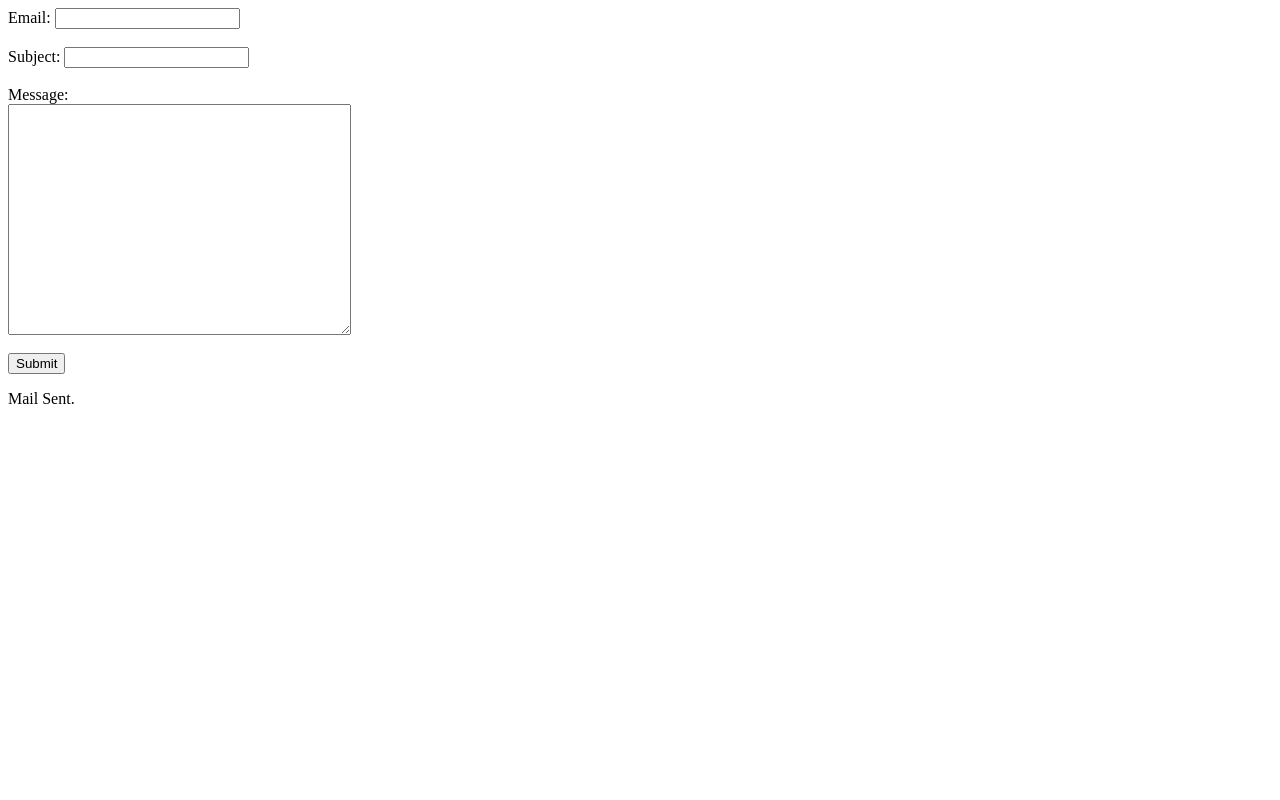
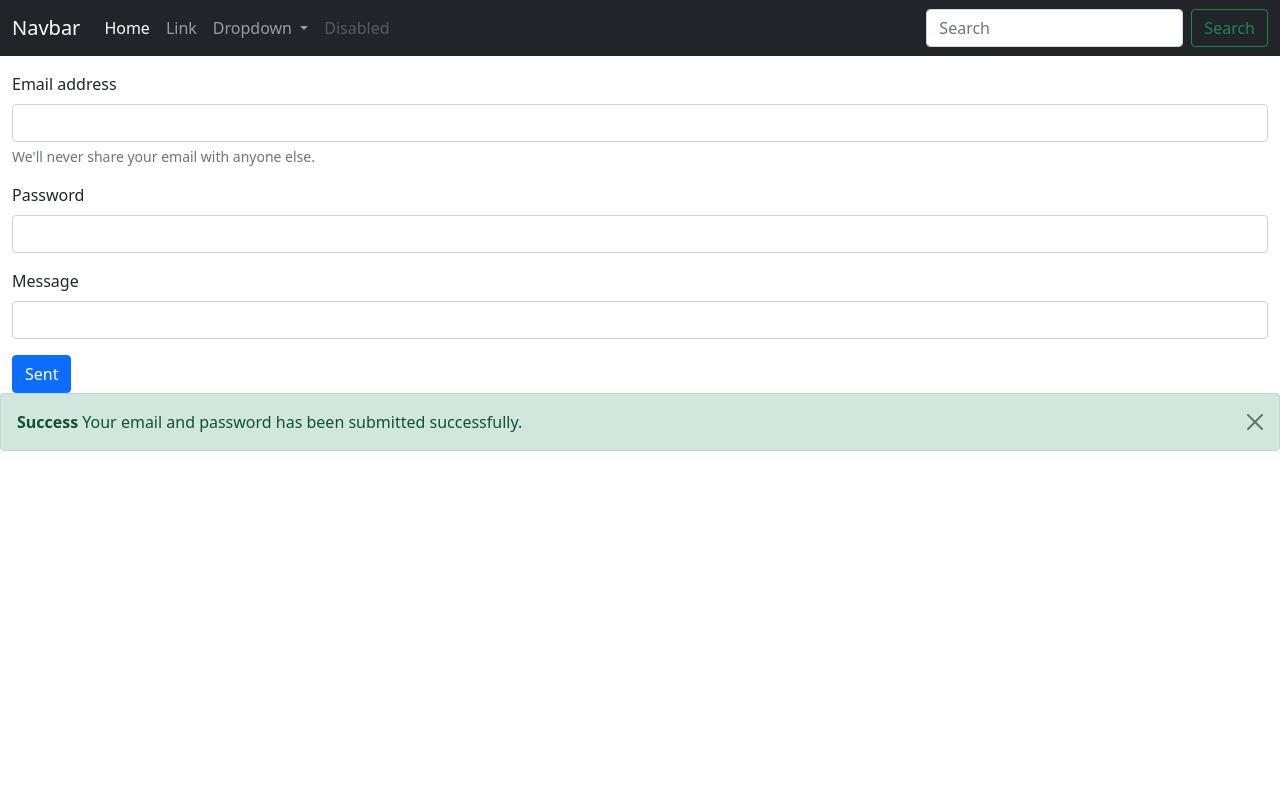
Before and after one commit to nikhilborge/mailtest, a PHP site: page / in a window 1280 px wide. Run offline with PHP 8.4, Linux system fonts and the light colour scheme; data that the repository does not hold is empty.

Commit message:
bootstrap added

```diff
--- a/index.php
+++ b/index.php
@@ -1,8 +1,8 @@
 
 
-<html>
+<!-- <html>
     <body>
-        <form method="post" action="<?php echo $_SERVEr['PHP_SELF']; ?>">
+        <form method="post" action="">
         Email: <input name="email" type="text"/> <br/><br/>
         Subject: <input name="subject" type="text"/><br/><br/>
         Message:<br/>
@@ -10,12 +10,86 @@
         <input type="submit" type="submit"/>
         </form>
     </body>
+</html> -->
+
+<!DOCTYPE html>
+<html lang="en">
+<head>
+    <meta charset="UTF-8">
+    <meta http-equiv="X-UA-Compatible" content="IE=edge">
+    <meta name="viewport" content="width=device-width, initial-scale=1.0">
+    <!-- CSS only -->
+<link href="https://cdn.jsdelivr.net/npm/bootstrap@5.1.0/dist/css/bootstrap.min.css" rel="stylesheet" integrity="sha384-KyZXEAg3QhqLMpG8r+8fhAXLRk2vvoC2f3B09zVXn8CA5QIVfZOJ3BCsw2P0p/We" crossorigin="anonymous">
+<script src="/index.js"></script>
+    <title>Form</title>
+</head>
+<body>
+
+<nav class="navbar navbar-expand-lg navbar-dark bg-dark">
+  <div class="container-fluid">
+    <a class="navbar-brand" href="#">Navbar</a>
+    <button class="navbar-toggler" type="button" data-bs-toggle="collapse" data-bs-target="#navbarSupportedContent" aria-controls="navbarSupportedContent" aria-expanded="false" aria-label="Toggle navigation">
+      <span class="navbar-toggler-icon"></span>
+    </button>
+    <div class="collapse navbar-collapse" id="navbarSupportedContent">
+      <ul class="navbar-nav me-auto mb-2 mb-lg-0">
+        <li class="nav-item">
+          <a class="nav-link active" aria-current="page" href="#">Home</a>
+        </li>
+        <li class="nav-item">
+          <a class="nav-link" href="#">Link</a>
+        </li>
+        <li class="nav-item dropdown">
+          <a class="nav-link dropdown-toggle" href="#" id="navbarDropdown" role="button" data-bs-toggle="dropdown" aria-expanded="false">
+            Dropdown
+          </a>
+          <ul class="dropdown-menu" aria-labelledby="navbarDropdown">
+            <li><a class="dropdown-item" href="#">Action</a></li>
+            <li><a class="dropdown-item" href="#">Another action</a></li>
+            <li><hr class="dropdown-divider"></li>
+            <li><a class="dropdown-item" href="#">Something else here</a></li>
+          </ul>
+        </li>
+        <li class="nav-item">
+          <a class="nav-link disabled" href="#" tabindex="-1" aria-disabled="true">Disabled</a>
+        </li>
+      </ul>
+      <form class="d-flex">
+        <input class="form-control me-2" type="search" placeholder="Search" aria-label="Search">
+        <button class="btn btn-outline-success" type="submit">Search</button>
+      </form>
+    </div>
+  </div>
+</nav>
+
+<div class="container-fluid mt-3 padding">
+<form action="<?php echo $_SERVEr['PHP_SELF']; ?>" method="post">
+  <div class="mb-3">
+    <label for="exampleInputEmail1" class="form-label">Email address</label>
+    <input type="email" name="email" class="form-control" id="exampleInputEmail1" aria-describedby="emailHelp">
+    <div id="emailHelp" class="form-text">We'll never share your email with anyone else.</div>
+  </div>
+  <div class="mb-3">
+    <label for="exampleInputPassword1" class="form-label">Password</label>
+    <input type="text" class="form-control" id="exampleInputPassword1" name="subject">
+  </div>
+
+  <div class="mb-3">
+    <label for="exampleInputPassword1" class="form-label">Message</label>
+    <input type="text" class="form-control" id="exampleInputPassword1" name="message">
+  </div>
+
+  <button type="submit" class="btn btn-primary" name="submit">Sent</button>
+</form>
+</div>
+
+</body>
 </html>
 
 
 
 <?php
-if(isset($_POST['esubmit'])){
+if(isset($_POST['submit'])){
     $to ="nikhilborge3439.nb@gmail.com";
     $subject = $_POST['subject'];
     $message = $_POST['message'];
@@ -26,6 +100,9 @@ if(isset($_POST['esubmit'])){
 
 mail($to, $subject, $message, $headers);
 
-echo "Mail Sent."
+echo '<div class="alert alert-success alert-dismissible fade show" role="alert">
+<strong>Success</strong> Your email '.$email.' and password '.$password.' has been submitted successfully.
+<button type="button" class="btn-close" data-bs-dismiss="alert" aria-label="Close"></button>
+</div>'
 
 ?>
```
